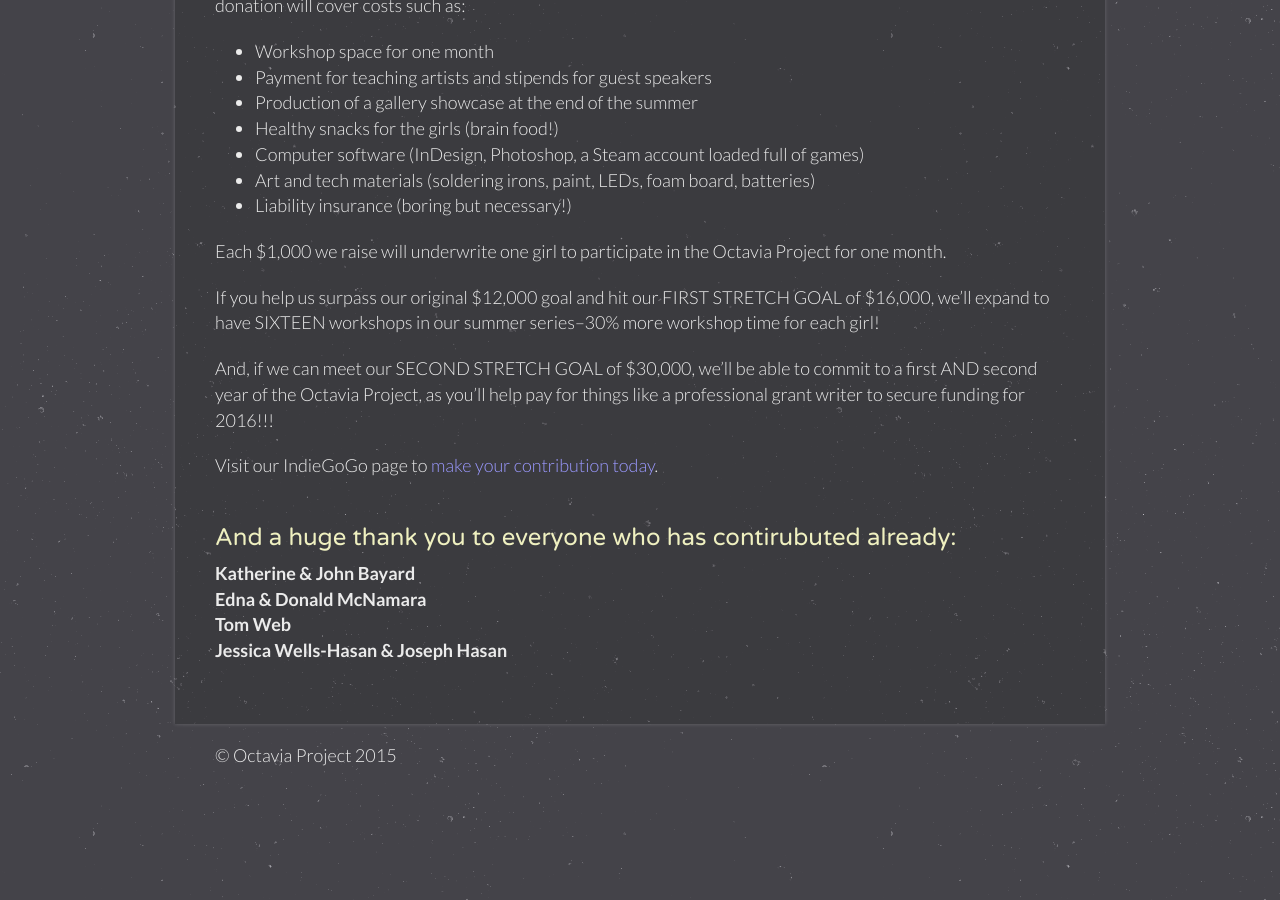
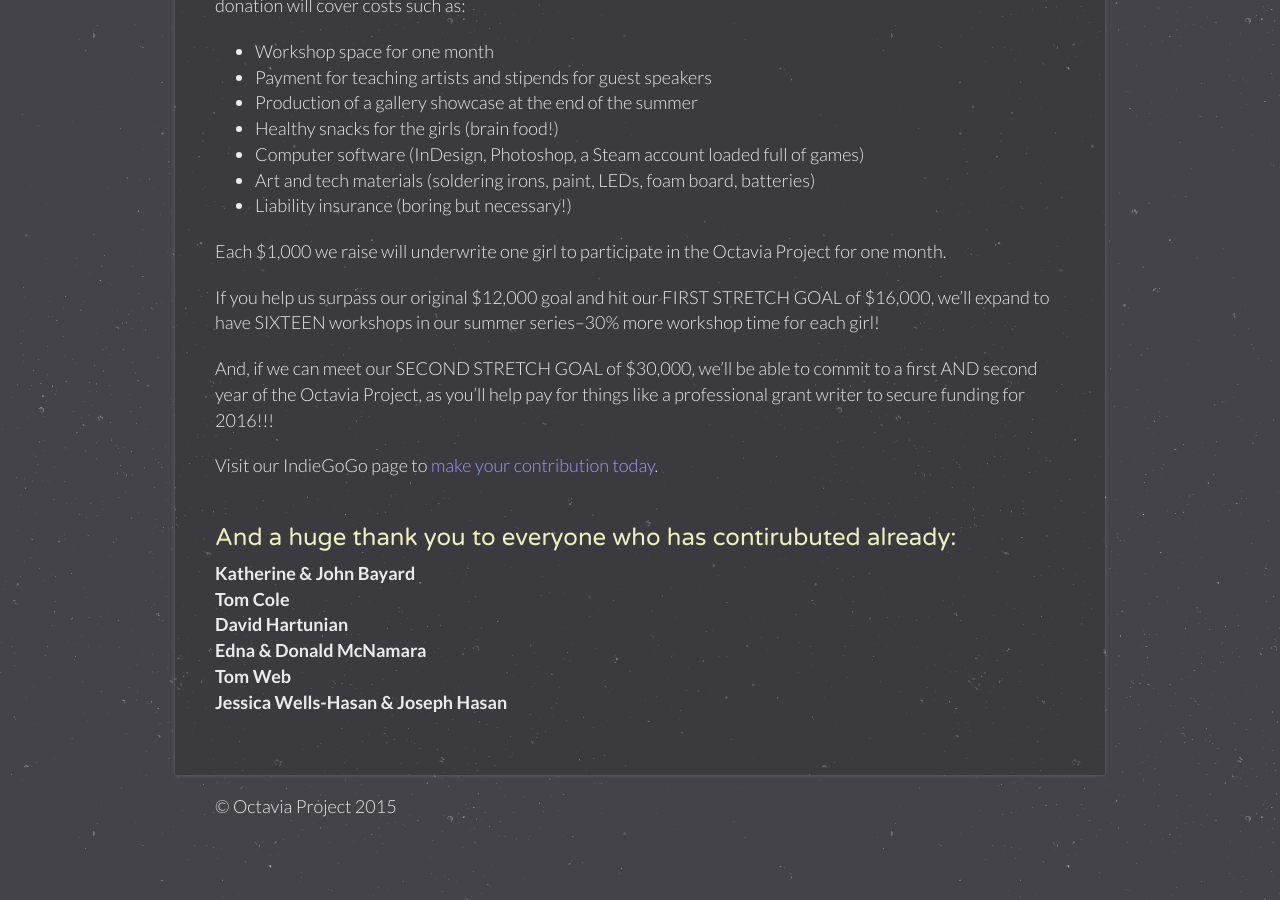
Before and after one commit to OctaviaProject/octaviaproject.github.io, a Jekyll site: the page built from donate.html, in a window 1280 px wide and 900 px high, scrolled down 736 px. Built offline with Jekyll 4.4.1, drawn with Linux system fonts in a browser that asks for light colours; before the commit the page ends 1585 px from its top, so only the background shows below that.

Commit message:
Added donor names

```diff
--- a/donate.html
+++ b/donate.html
@@ -44,6 +44,8 @@
       <h3>And a huge thank you to everyone who has contirubuted already:</h3>
       <p><b>
           Katherine & John Bayard<br>
+          Tom Cole<br>
+          David Hartunian<br>
           Edna & Donald McNamara<br>
           Tom Web<br>
           Jessica Wells-Hasan & Joseph Hasan<br>
```
